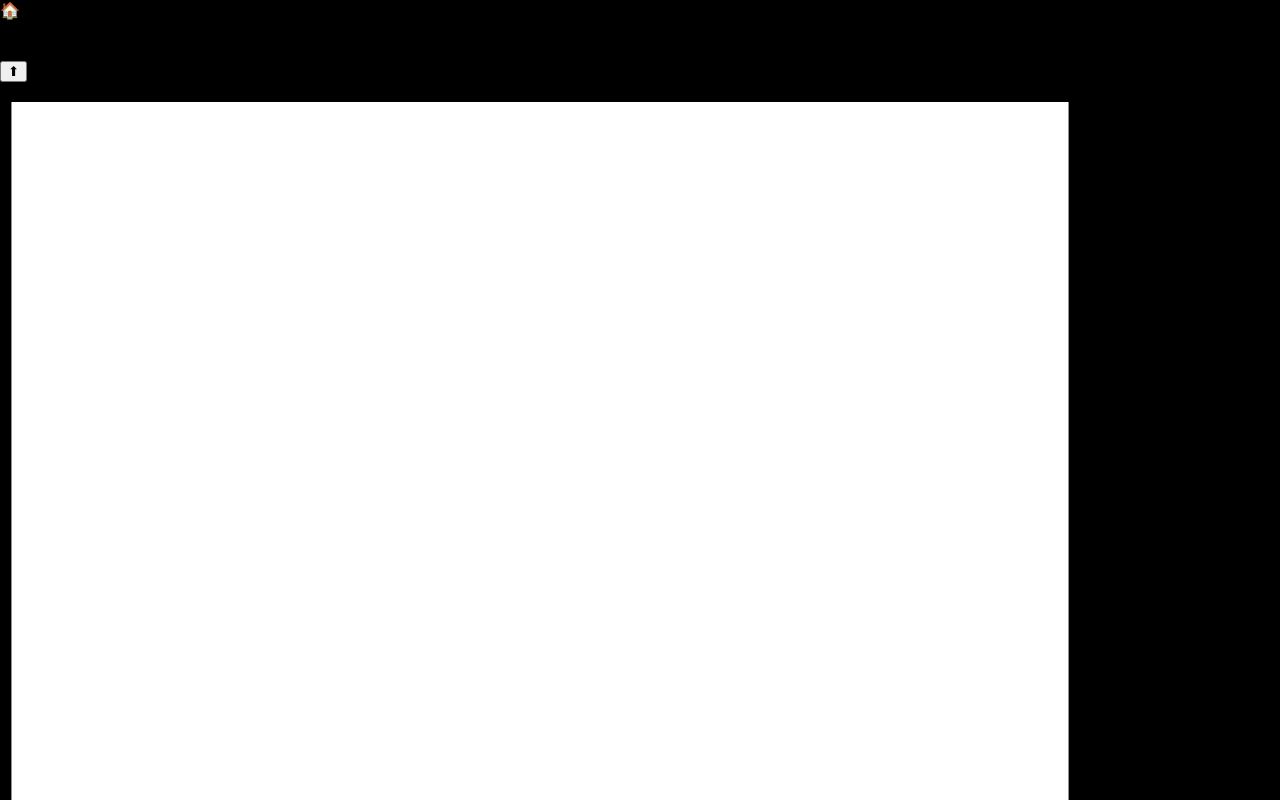
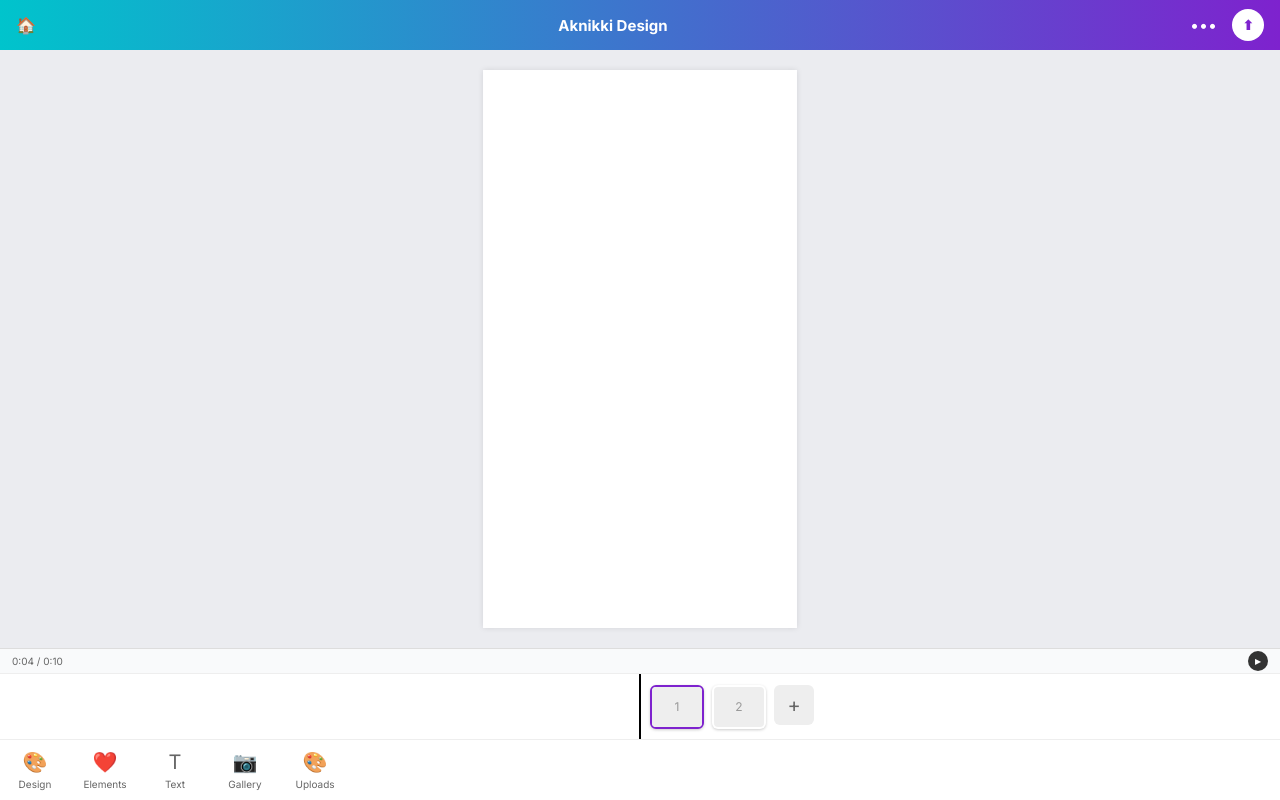
Before and after one commit to AKERA9/aknikki, a React (Create React App) app: page / in a window 1280 px wide. Shown: the top 800 px of the page. Built offline with nearby package versions, Linux system fonts and the light colour scheme.

Commit message:
Update App.css

```diff
--- a/src/App.css
+++ b/src/App.css
@@ -1,206 +1,176 @@
-@import url('https://fonts.googleapis.com/css2?family=Inter:wght@400;500;600;700&display=swap');
+@import url('https://fonts.googleapis.com/css2?family=Inter:wght@400;600;700&display=swap');
 
 :root {
-  --primary: #7E22CE; /* Canva Purple-ish */
-  --bg: #F3F4F6;
-  --panel-bg: #FFFFFF;
-  --text-main: #1F2937;
-  --text-light: #6B7280;
+  --purple: #7E22CE;
+  --bg-gray: #EBECF0;
+  --white: #FFFFFF;
 }
 
-body { margin: 0; font-family: 'Inter', sans-serif; background: #000; overflow: hidden; }
+body { margin: 0; font-family: 'Inter', sans-serif; overflow: hidden; background: #000; }
 
-/* Main Layout - Flex Column */
-.mobile-app {
+/* Main Shell - Uses 100dvh for proper mobile height */
+.canva-mobile-shell {
   display: flex;
   flex-direction: column;
-  height: 100vh;
-  background: var(--bg);
+  height: 100dvh; /* Dynamic Viewport Height fixes bottom cut-off */
+  background: var(--bg-gray);
   position: relative;
 }
 
 /* 1. Header */
-.app-header {
-  height: 56px;
-  background: linear-gradient(135deg, #06B6D4, #7E22CE);
+.c-header {
+  height: 50px;
+  background: linear-gradient(90deg, #00C4CC, #7E22CE);
   display: flex;
+  align-items: center;
   justify-content: space-between;
-  align-items: center;
   padding: 0 16px;
   color: white;
+  flex-shrink: 0; /* Prevents shrinking */
   z-index: 20;
 }
-.header-left, .header-right { display: flex; gap: 12px; }
-.round-btn {
-  width: 32px; height: 32px;
-  display: flex; align-items: center; justify-content: center;
-  font-size: 18px; cursor: pointer;
-  border-radius: 50%;
-  transition: background 0.2s;
-}
-.round-btn:active { background: rgba(255,255,255,0.2); }
-.export-pill {
-  width: 36px; height: 36px;
-  border-radius: 50%;
-  border: none;
-  background: white;
-  color: var(--primary);
-  font-size: 18px;
-  display: flex; align-items: center; justify-content: center;
-}
+.c-title { font-weight: 700; font-size: 15px; }
+.header-actions { display: flex; gap: 15px; align-items: center; }
+.c-export { width: 32px; height: 32px; border-radius: 50%; border: none; background: white; color: var(--purple); font-weight: bold; }
 
-/* 2. Workspace (Canvas) */
-.workspace {
-  flex: 1;
+/* 2. Workspace - Takes ALL remaining space */
+.c-workspace {
+  flex: 1; /* Magic Property: Fills space between header and timeline */
+  position: relative;
+  overflow: hidden; /* Prevents scroll */
   display: flex;
   justify-content: center;
   align-items: center;
-  overflow: hidden;
-  background: #E5E7EB; /* Light Gray canvas bg */
-}
-.canvas-shadow-box {
-  background: white;
-  box-shadow: 0 4px 20px rgba(0,0,0,0.1);
-  transition: transform 0.2s;
+  background: #EBECF0;
 }
 
-/* 3. Timeline Strip */
-.timeline-strip {
+.canvas-wrapper {
+  background: white;
+  box-shadow: 0 0 20px rgba(0,0,0,0.1);
+  transform-origin: center center; /* Zoom from center */
+  transition: transform 0.1s ease-out;
+}
+
+/* 3. Timeline - EXACT Canva Replica */
+.c-timeline-area {
   height: 90px;
-  background: var(--panel-bg);
-  border-top: 1px solid #E5E7EB;
+  background: white;
+  border-top: 1px solid #ddd;
   display: flex;
   flex-direction: column;
+  flex-shrink: 0; /* Prevents shrinking */
   z-index: 10;
 }
-.timer {
+
+.timeline-meta {
   height: 24px;
+  background: #F9FAFB;
   display: flex;
   align-items: center;
-  padding-left: 16px;
-  font-size: 11px;
-  font-weight: 600;
-  color: var(--text-light);
-  background: #F9FAFB;
+  justify-content: space-between;
+  padding: 0 12px;
+  font-size: 10px;
+  color: #666;
+  border-bottom: 1px solid #eee;
 }
-.play-triangle { margin: 0 6px; color: var(--text-main); }
+.play-btn { width: 20px; height: 20px; border-radius: 50%; background: #333; color: white; border: none; display: flex; align-items: center; justify-content: center; font-size: 8px; }
 
-.timeline-content {
+.timeline-strip {
   flex: 1;
+  position: relative;
   display: flex;
   align-items: center;
-  gap: 12px;
-  padding: 0 16px;
+  padding: 0 50%; /* Center the playhead visually initially */
   overflow-x: auto;
 }
-.timeline-add {
-  width: 48px; height: 48px;
-  background: #F3F4F6;
-  border-radius: 8px;
-  display: flex; align-items: center; justify-content: center;
-  font-size: 24px; color: var(--text-light);
-  flex-shrink: 0;
+
+.playhead-line {
+  position: absolute;
+  left: 50%;
+  top: 0;
+  bottom: 0;
+  width: 2px;
+  background: black;
+  z-index: 5;
+  transform: translateX(-50%);
 }
-.frame-thumb {
-  width: 60px; height: 48px;
+
+.track-scroll { display: flex; gap: 8px; padding: 0 10px; }
+.track-item {
+  width: 50px; height: 40px;
   background: white;
   border: 2px solid transparent;
-  border-radius: 8px;
+  border-radius: 6px;
+  overflow: hidden;
+  box-shadow: 0 1px 3px rgba(0,0,0,0.2);
+}
+.track-item.active { border-color: var(--purple); }
+.track-thumb { width: 100%; height: 100%; background: #eee; display: flex; align-items: center; justify-content: center; font-size: 12px; color: #999; }
+.track-add {
+  width: 40px; height: 40px;
+  background: #eee;
+  border-radius: 6px;
   display: flex; align-items: center; justify-content: center;
+  font-size: 20px; color: #666;
+}
+
+/* 4. Bottom Nav - Fixed & Safe */
+.c-bottom-nav {
+  height: 60px;
+  background: white;
+  border-top: 1px solid #eee;
+  display: flex;
+  overflow-x: auto;
+  align-items: center;
   flex-shrink: 0;
-  box-shadow: 0 1px 3px rgba(0,0,0,0.1);
-}
-.frame-thumb.active { border-color: var(--primary); }
-.thumb-content { font-size: 9px; color: #999; }
-
-/* 4. Bottom Tabs */
-.bottom-tabs {
-  height: 65px;
-  background: var(--panel-bg);
-  border-top: 1px solid #E5E7EB;
-  display: flex;
-  justify-content: space-around;
-  align-items: center;
-  padding-bottom: 5px; /* for safe area */
+  padding-bottom: env(safe-area-inset-bottom); /* Fix for iPhone bar */
   z-index: 30;
 }
-.tab-item {
+.nav-tab {
+  min-width: 70px;
   display: flex;
   flex-direction: column;
   align-items: center;
   gap: 4px;
+  color: #666;
   cursor: pointer;
-  color: var(--text-light);
-  width: 60px;
 }
-.tab-icon { font-size: 22px; }
-.tab-item span { font-size: 10px; font-weight: 500; }
-.tab-item:active { transform: scale(0.95); color: var(--primary); }
+.nav-tab.active { color: var(--purple); }
+.nav-icon { font-size: 20px; }
+.nav-tab span { font-size: 10px; }
 
-/* 5. Sheet Modal (The Magic) */
-.sheet-container {
-  position: absolute;
-  top: 0; left: 0; right: 0; bottom: 0;
+/* 5. Sheet */
+.c-sheet-overlay {
+  position: fixed; inset: 0;
+  background: rgba(0,0,0,0.3);
   z-index: 100;
   display: flex;
-  flex-direction: column;
-  justify-content: flex-end;
+  align-items: flex-end;
 }
-.sheet-backdrop {
-  flex: 1;
-  background: transparent; /* Canva doesn't dim much, keeps context */
+.c-sheet {
+  width: 100%; height: 60%;
+  background: white;
+  border-radius: 16px 16px 0 0;
+  display: flex; flex-direction: column;
+  animation: slideUp 0.3s ease;
 }
-.sheet-modal {
-  height: 60%;
-  background: white;
-  border-radius: 20px 20px 0 0;
-  box-shadow: 0 -4px 25px rgba(0,0,0,0.15);
-  display: flex;
-  flex-direction: column;
-  animation: slideUp 0.3s cubic-bezier(0.16, 1, 0.3, 1);
-  overflow: hidden;
-}
-@keyframes slideUp { from { transform: translateY(100%); } to { transform: translateY(0); } }
+@keyframes slideUp { from {transform: translateY(100%)} to {transform: translateY(0)} }
 
-.sheet-drag-handle {
-  width: 40px; height: 4px;
-  background: #E5E7EB;
-  border-radius: 2px;
-  margin: 10px auto;
-}
-.sheet-search {
-  margin: 0 16px 16px 16px;
-  background: var(--bg);
-  padding: 10px 14px;
-  border-radius: 8px;
-  display: flex; gap: 8px;
-  align-items: center;
-}
-.sheet-search input { border: none; background: transparent; outline: none; width: 100%; font-size: 14px; }
-.sheet-body { flex: 1; overflow-y: auto; padding: 0 16px 20px 16px; }
+.sheet-handle { width: 40px; height: 4px; background: #ddd; border-radius: 2px; margin: 8px auto; }
+.sheet-search { margin: 10px 16px; background: #f0f0f0; padding: 10px; border-radius: 8px; display: flex; gap: 8px; }
+.sheet-search input { border: none; background: transparent; outline: none; width: 100%; }
+.sheet-content { flex: 1; overflow-y: auto; padding: 16px; }
 
-.section-title { font-size: 13px; font-weight: 700; margin: 15px 0 10px 0; color: var(--text-main); }
-.grid-row { display: flex; gap: 12px; overflow-x: auto; padding-bottom: 5px; }
-.grid-item { width: 80px; height: 80px; border-radius: 8px; border: 1px solid #eee; object-fit: contain; padding: 5px; }
+.c-grid { display: grid; grid-template-columns: repeat(3, 1fr); gap: 10px; }
+.c-grid img { width: 100%; border-radius: 4px; border: 1px solid #eee; }
 
-.shape-box { width: 60px; height: 60px; background: #ddd; margin-right: 10px; }
-.shape-box.circle { border-radius: 50%; }
-.shape-box.square { border-radius: 4px; }
+.text-list { display: flex; flex-direction: column; gap: 10px; }
+.txt-btn { padding: 15px; background: #eee; border: none; border-radius: 8px; text-align: left; }
+.txt-btn.h1 { font-size: 22px; font-weight: bold; }
 
-.text-stack { display: flex; flex-direction: column; gap: 12px; }
-.add-heading-btn { padding: 16px; background: #F3F4F6; border: none; border-radius: 8px; font-size: 20px; font-weight: 800; text-align: left; color: var(--text-main); }
-.add-sub-btn { padding: 12px; background: #F3F4F6; border: none; border-radius: 8px; font-size: 16px; font-weight: 600; text-align: left; color: var(--text-main); }
-.add-body-btn { padding: 10px; background: #F3F4F6; border: none; border-radius: 8px; font-size: 14px; font-weight: 400; text-align: left; color: var(--text-main); }
-
-/* 6. Context Menu (Bottom Action) */
-.context-menu-overlay { position: absolute; inset: 0; z-index: 200; display: flex; flex-direction: column; justify-content: flex-end; }
-.context-menu { background: white; border-radius: 20px 20px 0 0; padding: 10px 16px 30px 16px; box-shadow: 0 -4px 20px rgba(0,0,0,0.1); }
-.drag-handle { width: 40px; height: 4px; background: #E5E7EB; border-radius: 2px; margin: 8px auto 20px auto; }
-.menu-items-row { display: flex; justify-content: space-around; margin-bottom: 20px; padding-bottom: 20px; border-bottom: 1px solid #f0f0f0; }
-.c-item { display: flex; flex-direction: column; align-items: center; gap: 5px; color: var(--text-main); cursor: pointer; }
-.c-icon { width: 44px; height: 44px; border-radius: 50%; background: #F3F4F6; display: flex; align-items: center; justify-content: center; font-size: 20px; }
-.c-item span { font-size: 11px; }
-.c-item.delete .c-icon { background: #FEE2E2; color: red; }
-
-.menu-list { display: flex; flex-direction: column; gap: 15px; }
-.list-item { display: flex; gap: 12px; align-items: center; font-size: 14px; font-weight: 500; }
+/* Context Menu */
+.context-menu-overlay { position: fixed; inset: 0; z-index: 200; display: flex; flex-direction: column; justify-content: flex-end; }
+.context-menu { background: white; border-radius: 20px 20px 0 0; padding: 20px; padding-bottom: 40px; box-shadow: 0 -5px 30px rgba(0,0,0,0.1); }
+.menu-items-row { display: flex; justify-content: space-around; }
+.c-item { display: flex; flex-direction: column; align-items: center; gap: 5px; }
+.c-icon { width: 45px; height: 45px; border-radius: 50%; background: #f5f5f5; display: flex; align-items: center; justify-content: center; font-size: 20px; }
```
